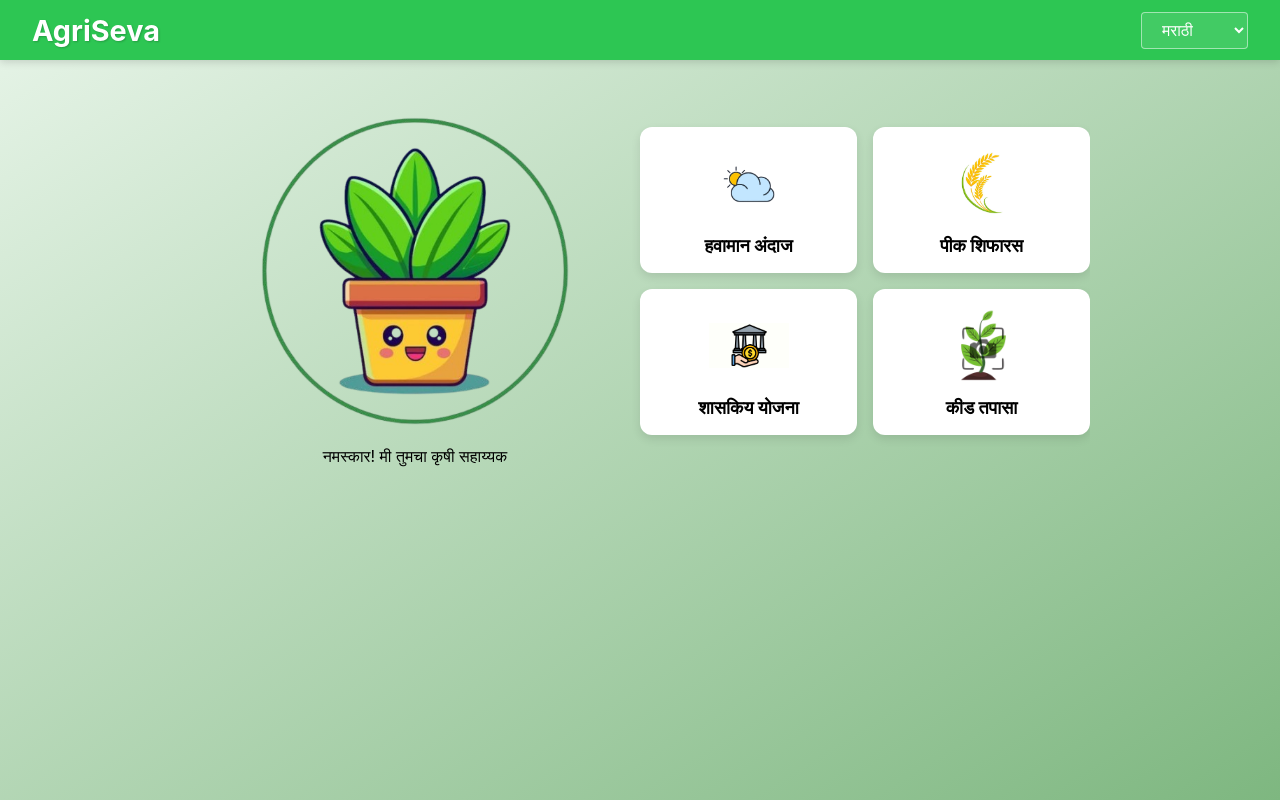
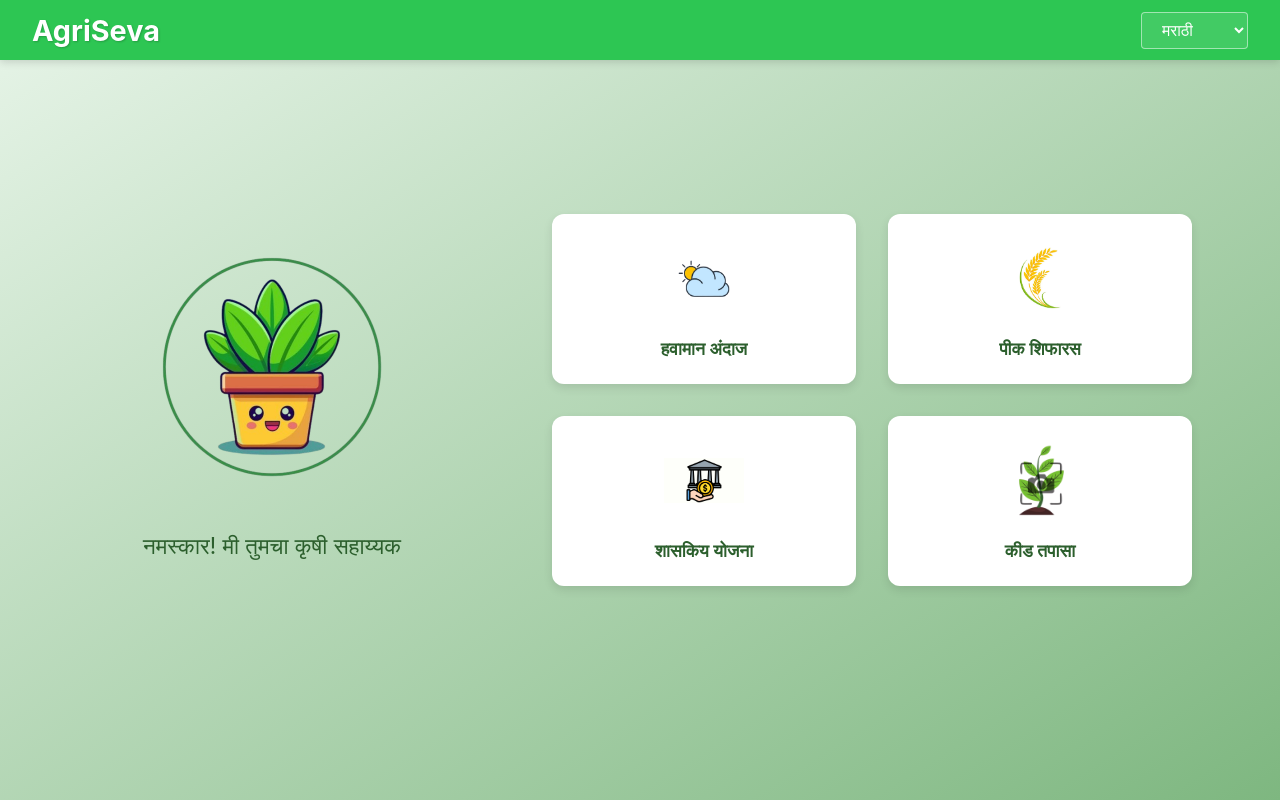
Before and after one commit to Nandinipatil1410/WCEHackathon2025_TeamAnvesha, a React (Create React App) app: page / in a window 1280 px wide. Built offline with nearby package versions, Linux system fonts and the light colour scheme; the HTML template or start-up script is replaced by a standard one.

Commit message:
Final Commit

```diff
--- a/src/App.css
+++ b/src/App.css
@@ -9,20 +9,21 @@ body {
     Ubuntu, Cantarell, 'Open Sans', 'Helvetica Neue', sans-serif;
   background-color: #f0f8f0;
   text-align: center;
-  overflow-x: hidden;
-  overflow-y: auto;
-  height: 100%;
-  height: 100%;
-    width: 100%;
-    margin: 0;
-    padding: 0;
-    display: flex;
-
+  min-height: 100vh;
+  width: 100%;
 }
 
 #root, .App {
   width: 100%;
-  height: 100vh;
+  min-height: 100vh;
+}
+
+.home-container {
+  width: 100%;
+  min-height: 100vh;
+  padding: 1rem;
+  display: flex;
+  flex-direction: column;
 }
 
 .nav-bar {
@@ -31,6 +32,9 @@ body {
   display: flex;
   justify-content: space-between;
   align-items: center;
+  position: sticky;
+  top: 0;
+  z-index: 1000;
 }
 
 .logo {
@@ -48,21 +52,32 @@ body {
   width: max-content;
 }
 
+.main-content {
+  display: flex;
+  flex-direction: column;
+  align-items: center;
+  justify-content: center;
+  width: 100%;
+  max-width: 1200px;
+  margin: 0 auto;
+  padding: 2rem 1rem;
+  flex: 1;
+  gap: 2rem;
+}
 
 .plant-avatar {
   display: flex;
   flex-direction: column;
   align-items: center;
   justify-content: center;
-  text-align: center;
-  margin: 2rem auto;
-  width: 80%;
+  gap: 1.5rem;
+  width: 100%;
+  max-width: 400px;
 }
 
 .avatar-image {
-  width: 100%;
-  max-width: 400px;
-  height: auto;
+  width: 200px;
+  height: 200px;
   border-radius: 50%;
   background-color: transparent;
   display: flex;
@@ -76,97 +91,120 @@ body {
   object-fit: contain;
 }
 
-
-
-.main-content {
-  display: flex;
-  flex-direction: column;
-  align-items: center;
-  width: 100%;
-  max-width: 900px;
-  margin: auto;
-  margin-top: 4rem;
-  margin-bottom: 4rem;
-  overflow-y: auto;
+.greeting-text {
+  font-size: 1.2rem;
+  color: #2c5f2d;
+  margin-top: 1rem;
 }
 
-
 .features-grid {
-  display: flex;
-  flex-direction: column;
-  gap: 1rem;
-  width: 90%;
+  display: grid;
+  grid-template-columns: repeat(1, 1fr);
+  gap: 1.5rem;
+  width: 100%;
   max-width: 400px;
-  height: auto;
+  padding: 1rem;
 }
-
 
 .feature-card {
   display: flex;
   flex-direction: column;
   align-items: center;
   justify-content: center;
-  text-align: center;
-  padding: 1rem;
-  width: 100%;
-  max-width: 250px;
-  height: auto;
+  padding: 1.5rem;
+  background: white;
   border-radius: 12px;
-  background: white;
   box-shadow: 0px 4px 10px rgba(0, 0, 0, 0.1);
   text-decoration: none;
-  color: black;
-  margin: 0 auto;
+  color: #2c5f2d;
+  transition: transform 0.3s ease;
 }
 
 .feature-card img {
   width: 80px;
   height: 80px;
   object-fit: contain;
-  margin-bottom: 0.5rem;
+  margin-bottom: 1rem;
 }
 
 .feature-card span {
-  font-size: 18px;
-  font-weight: bold;
-  margin: 0;
+  font-size: 1.1rem;
+  font-weight: 600;
   text-align: center;
-  line-height: 1.2;
-  text-decoration: none;
 }
 
 .feature-card:hover {
-  transform: translateY(-2px);
+  transform: translateY(-5px);
 }
 
-
+/* Tablet Breakpoint */
 @media (min-width: 768px) {
   .features-grid {
-    display: grid;
     grid-template-columns: repeat(2, 1fr);
-    max-width: 600px;
+    max-width: 800px;
+    gap: 2rem;
+  }
+
+  .plant-avatar {
+    margin-bottom: 2rem;
   }
 }
 
-
+/* Desktop Breakpoint */
 @media (min-width: 1024px) {
   .main-content {
-    display: flex;
     flex-direction: row;
     justify-content: space-between;
     align-items: center;
-    max-width: 900px;
+    gap: 4rem;
+    padding: 3rem 2rem;
   }
 
   .plant-avatar {
     width: 40%;
-    max-width: 350px;
+    margin-bottom: 0;
   }
 
   .features-grid {
-    width: 55%;
-    max-width: 450px;
-    display: grid;
-    grid-template-columns: repeat(2, 1fr);
+    width: 60%;
+  }
+
+  .avatar-image {
+    width: 250px;
+    height: 250px;
+  }
+
+  .greeting-text {
+    font-size: 1.4rem;
   }
 }
+
+/* Large Desktop Breakpoint */
+@media (min-width: 1440px) {
+  .main-content {
+    max-width: 1400px;
+    padding: 4rem 2rem;
+  }
+
+  .avatar-image {
+    width: 300px;
+    height: 300px;
+  }
+
+  .features-grid {
+    gap: 2.5rem;
+  }
+
+  .feature-card {
+    padding: 2rem;
+  }
+
+  .feature-card img {
+    width: 100px;
+    height: 100px;
+  }
+
+  .feature-card span {
+    font-size: 1.2rem;
+  }
+}
--- a/src/App.js
+++ b/src/App.js
@@ -66,7 +66,8 @@ function HomePage({ currentLang, setCurrentLang }) {
 
   return (
     <div className="home-container">
-      <MainNavbar currentLang={currentLang}/>
+      <MainNavbar  currentLang={currentLang}
+  setCurrentLang={setCurrentLang}  />
       <div className="main-content">
         <div className="plant-avatar">
           <Link to="/chatbot">
--- a/src/components/Chatbot.css
+++ b/src/components/Chatbot.css
@@ -37,9 +37,7 @@
 
 .chat-content {
   flex: 1;
-  margin-left: 280px;
-  transition: margin-left 0.3s ease-in-out;
-  width: calc(100% - 280px);
+  width: 100%;
   position: relative;
 }
 
@@ -125,13 +123,16 @@
 .chat-input {
   position: fixed;
   bottom: 0;
+  left: 0;
+  right: 0;
   padding: 15px;
   background-color: #fff;
   border-top: 1px solid #ddd;
   display: flex;
   align-items: center;
   gap: 10px;
-  width: inherit;
+  width: 100%;
+  box-sizing: border-box;
 }
 
 .chat-input input {
@@ -190,7 +191,7 @@
 
   .chat-input {
     padding: 10px;
-    bottom: 0;
+    width: 100%;
   }
 
   .chat-input input {
@@ -233,8 +234,8 @@
 /* Fix for chat input width */
 @media (min-width: 769px) {
   .chat-input {
-    width: calc(100% - 280px);
-    left: 280px;
+    width: 100%;
+    left: 0;
   }
 
   .chat-content.full-width .chat-input {
@@ -242,10 +243,6 @@
     left: 0;
   }
 }
-
-
-
-
 
 @media (hover: none) {
   .chat-item:hover {
--- a/src/components/CropPredictor.css
+++ b/src/components/CropPredictor.css
@@ -66,6 +66,7 @@
   cursor: pointer;
   transition: all 0.3s ease;
   width: 100%;
+  margin: auto;
 }
 
 .predict-button:hover {
--- a/src/components/CropPredictor.js
+++ b/src/components/CropPredictor.js
@@ -77,6 +77,62 @@ const CropPredictor = ({ currentLang }) => {
     loadModel();
     translateAllText();
   }, [currentLang]);
+  const cropRecommendations = {
+    "January": {
+      "Alkaline (Clayey)": ["Lentil", "Mango"],
+      "Neutral (Loamy)": ["Lentil", "Mango", "Grapes"]
+    },
+    "February": {
+      "Neutral (Loamy)": ["Lentil", "Pomegranate", "Mango", "Grapes", "Muskmelon"],
+      "Acidic (Sandy)": ["Mango"]
+    },
+    "March": {
+      "Neutral (Loamy)": ["Kidneybeans", "Mungbean", "Grapes", "Watermelon", "Muskmelon"]
+    },
+    "April": {
+      "Neutral (Loamy)": ["Kidneybeans", "Mungbean", "Pomegranate", "Muskmelon", "Cotton", "Jute"],
+      "Alkaline (Clayey)": ["Cotton"]
+    },
+    "May": {
+      "Neutral (Loamy)": ["Maize", "Kidneybeans", "Mungbean", "Watermelon", "Cotton", "Jute"]
+    },
+    "June": {
+      "Neutral (Loamy)": ["Rice", "Maize",   "Blackgram", "Cotton"],
+      "Alkaline (Clayey)": ["Rice", "Blackgram", "Cotton"],
+      "Acidic (Sandy)": ["Rice", "Pigeonpeas"]
+    },
+    "July": {
+      "Neutral (Loamy)": ["Rice", "Maize",   "Blackgram", "Mothbeans", "Orange"],
+      "Alkaline (Clayey)": ["Rice", "Mothbeans", "Blackgram", "Orange"],
+      "Acidic (Sandy)": ["Rice",   "Mothbeans"]
+    },
+    "August": {
+      "Neutral (Loamy)": ["Rice",   "Blackgram", "Mothbeans", "Orange"],
+      "Alkaline (Clayey)": ["Rice", "Blackgram", "Mothbeans", "Orange"],
+      "Acidic (Sandy)": ["Rice",   "Mothbeans"]
+    },
+    "September": {
+      "Neutral (Loamy)": ["Mothbeans", "Coffee"],
+      "Alkaline (Clayey)": ["Mothbeans", "Orange"],
+      "Acidic (Sandy)": ["Mothbeans"]
+    },
+    "October": {
+      "Neutral (Loamy)": ["Chickpea", "Coffee", "Apple"],
+      "Alkaline (Clayey)": ["Chickpea"]
+    },
+    "November": {
+      "Neutral (Loamy)": ["Chickpea", "Lentil", "Apple", "Coffee"],
+      "Alkaline (Clayey)": ["Chickpea", "Lentil"]
+    },
+    "December": {
+      "Neutral (Loamy)": ["Chickpea", "Lentil", "Mango", "Apple"],
+      "Alkaline (Clayey)": ["Chickpea", "Lentil"],
+      "Acidic (Sandy)": ["Mango"]
+    },
+    "All Year": {
+      "Neutral (Loamy)": ["Banana", "Papaya", "Coconut"]
+    }
+  };
 
   const loadModel = async () => {
     try {
@@ -109,27 +165,27 @@ const CropPredictor = ({ currentLang }) => {
   };
 
   const handlePredict = async () => {
-    if (!model || !selectedMonth || !selectedSoil) {
-      console.log("Model or input data is missing.");
+    if (!selectedMonth || !selectedSoil) {
+      console.log("Input data is missing.");
       return;
     }
 
-    console.log("Making prediction...");
+    console.log(`Fetching recommendations for ${selectedMonth} - ${selectedSoil}`);
     setLoading(true);
+
     try {
-      const input = tf.tensor2d([[monthToNumber[selectedMonth], soilTypeToNumber[selectedSoil]]]);
-      console.log(`Input data: [${monthToNumber[selectedMonth]}, ${soilTypeToNumber[selectedSoil]}]`);
-      const prediction = model.predict(input);
-      const predictedCropIndex = prediction.argMax(1).dataSync()[0];
-      console.log(`Predicted crop index: ${predictedCropIndex}`);
-      const predictedCrop = numberToCrop[predictedCropIndex];
+      const crops = cropRecommendations[selectedMonth]?.[selectedSoil] || [];
+      if (crops.length === 0) {
+        setPrediction("No suitable crops found for this combination.");
+        return;
+      }
 
-      const translatedCrop = await translateText(predictedCrop, currentLang);
-      setPrediction(translatedCrop);
-      console.log(`Predicted crop: ${translatedCrop}`);
+      const translatedCrops = await Promise.all(crops.map(crop => translateText(crop, currentLang)));
+      setPrediction(translatedCrops.join(", "));
     } catch (error) {
-      console.error('Prediction error:', error);
+      console.error("Error fetching recommendations:", error);
     }
+
     setLoading(false);
   };
 
--- a/src/components/PestDetect.css
+++ b/src/components/PestDetect.css
@@ -25,7 +25,7 @@ html, body {
   align-items: center;
   position: relative;
   overflow-y: visible;
-  margin-top: 80px; /* Add top margin to account for fixed navbar */
+  margin-top: 10rem; /* Add top margin to account for fixed navbar */
   padding: 20px;
 }
 
--- a/src/components/shared/Navbar.css
+++ b/src/components/shared/Navbar.css
@@ -2,7 +2,7 @@
 @import url('https://fonts.googleapis.com/css2?family=Poppins:wght@400;500;600;700&display=swap');
 
 .shared-navbar {
-  background-color: #2dc653;
+  background-color: #36b456;
   padding: 1rem 2rem;
   position: fixed;
   top: 0;
--- a/src/components/shared/Navbar.js
+++ b/src/components/shared/Navbar.js
@@ -69,7 +69,7 @@ const Navbar = ({ currentLang, setCurrentLang }) => {
 
   return (
     <nav className="shared-navbar" ref={navRef}>
-      <Link to="/" className="nav-brand">{translatedTexts.brand}</Link>
+      <Link to="/" className="nav-brand">{"AgriSeva"}</Link>
 
       {/* Hamburger menu button */}
       <button
```
